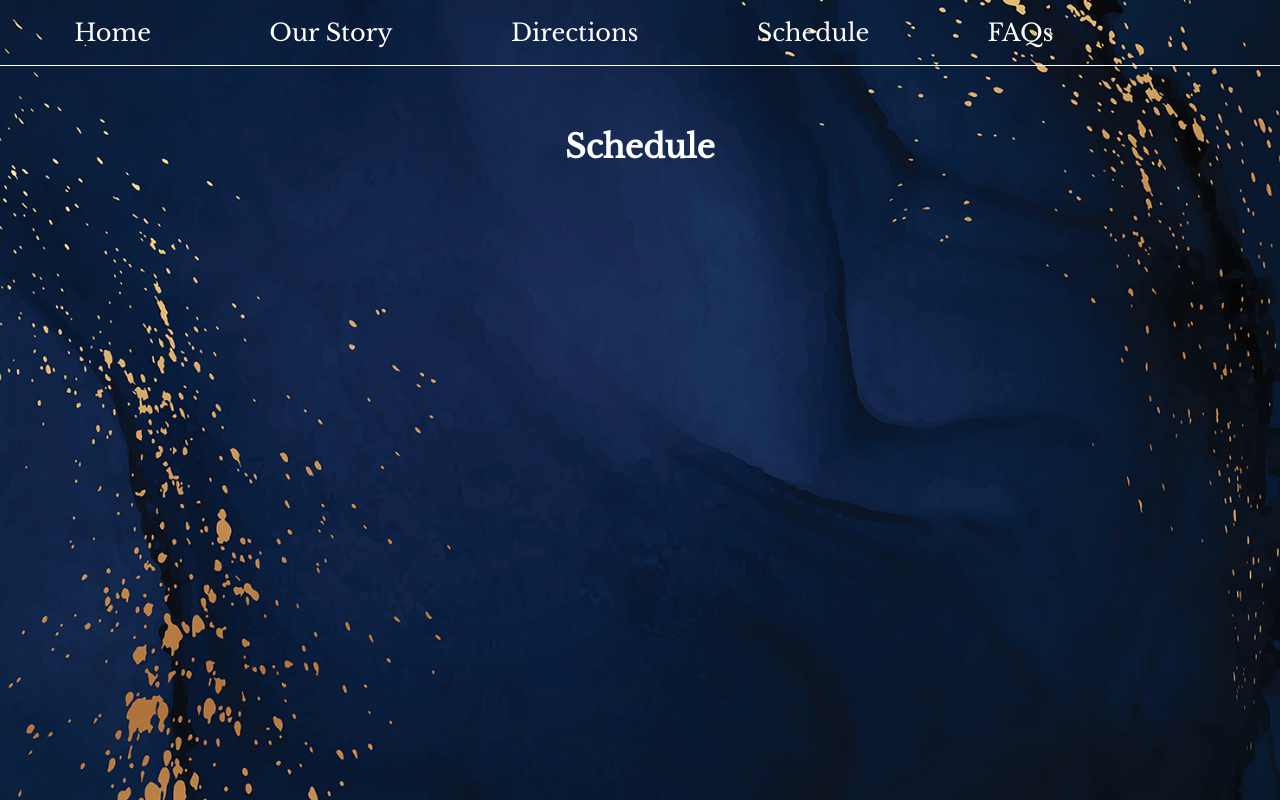
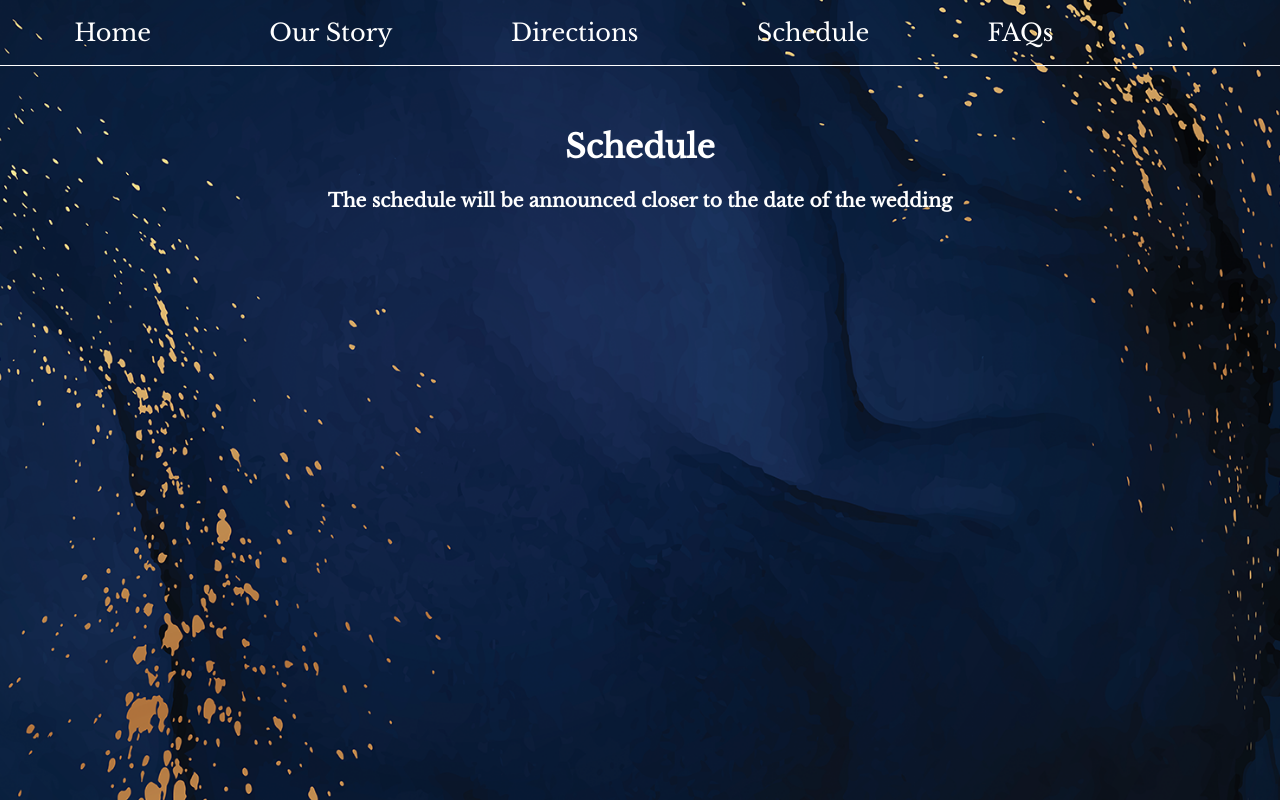
Before and after one commit to rhkearns/rksy-wedding-site, a React (Create React App) app: page /schedule in a window 1280 px wide. Built offline with nearby package versions, Linux system fonts and the light colour scheme.

Commit message:
placeholder pages

```diff
--- a/src/pages/Directions/Directions.jsx
+++ b/src/pages/Directions/Directions.jsx
@@ -1,13 +1,13 @@
-import React from 'react'
-import MapComponent from '../../components/Map/MapComponent'
+import React from 'react';
+import "./directions.scss"
 
 const Directions = () => {
-  return (
-    <>
-      <h1>Directions</h1>
-      {/* <MapComponent /> */}
-    </>
-  )
-}
+	return (
+		<div className="directions-page">
+			<h1>Directions</h1>
+			<h3>We will provide the directions closer to the date of the wedding</h3>
+		</div>
+	);
+};
 
-export default Directions
+export default Directions;
--- a/src/pages/Directions/directions.scss
+++ b/src/pages/Directions/directions.scss
@@ -0,0 +1,3 @@
+.directions-page {
+	margin: 0 15px;
+}
--- a/src/pages/Schedule/Schedule.jsx
+++ b/src/pages/Schedule/Schedule.jsx
@@ -1,7 +1,13 @@
 import React from 'react';
+import "./schedule.scss"
 
 const Schedule = () => {
-	return <h1>Schedule</h1>;
+	return (
+		<div className='schedule-page'>
+			<h1>Schedule</h1>
+			<h3>The schedule will be announced closer to the date of the wedding</h3>
+		</div>
+	);
 };
 
 export default Schedule;
--- a/src/pages/Schedule/schedule.scss
+++ b/src/pages/Schedule/schedule.scss
@@ -0,0 +1,3 @@
+.schedule-page {
+	margin: 0 15px;
+}
```
